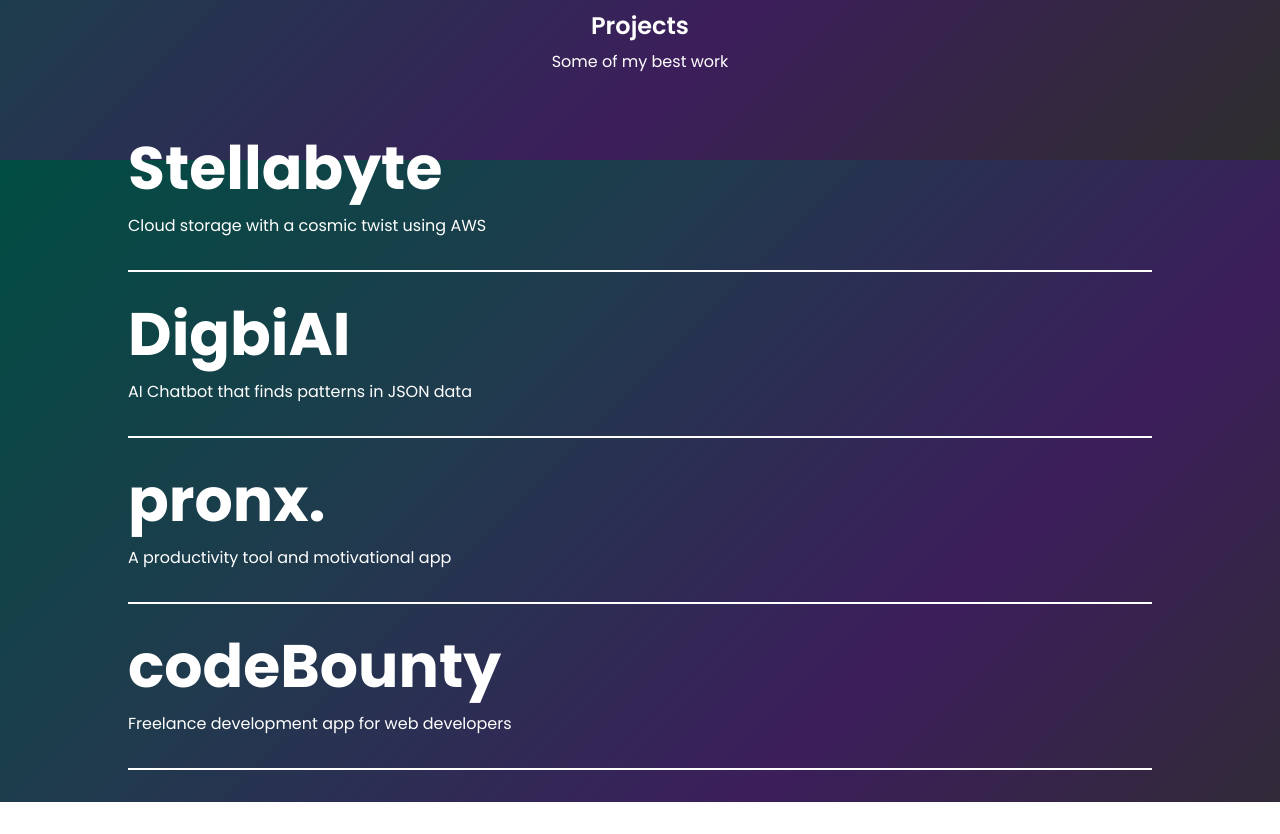
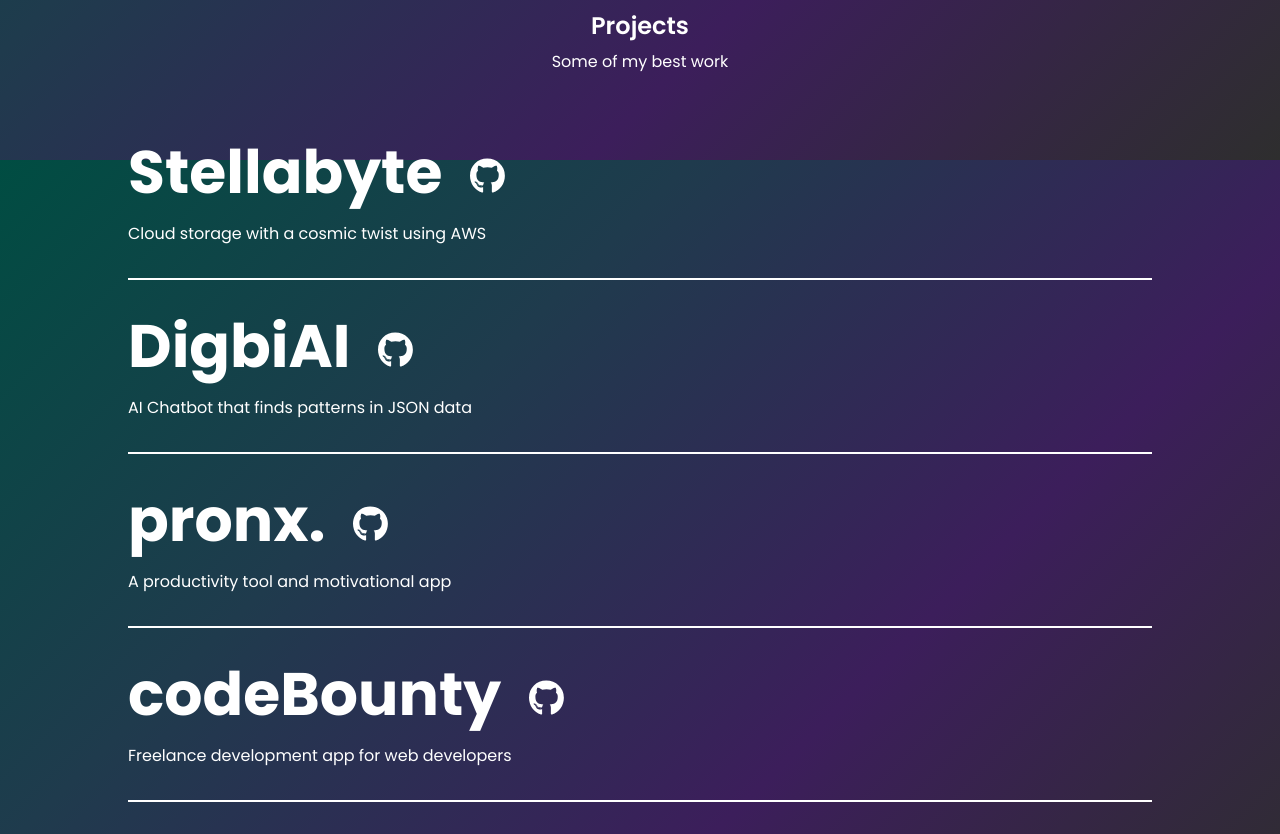
Before and after one commit to bryceberczik/portfolio, a React (Vite) app: page / in a window 1280 px wide. Shown: the part 3040-3874 px from the top of the page. Before the commit the page ends 3842 px from the top, so only its background shows below. Built offline with nearby package versions, Linux system fonts and the light colour scheme.

Commit message:
added and completed project sections for desktop

```diff
--- a/src/components/HoverImageLinks.tsx
+++ b/src/components/HoverImageLinks.tsx
@@ -5,6 +5,8 @@
 import digbiai from "../images/digbi.png";
 import pronx from "../images/pronx.png";
 import codebounty from "../images/codebounty.png";
+import { FontAwesomeIcon } from "@fortawesome/react-fontawesome";
+import { faGithub } from "@fortawesome/free-brands-svg-icons";
 
 export const HoverImageLinks = () => {
   return (
@@ -15,31 +17,35 @@
           subheading="Cloud storage with a cosmic twist using AWS"
           imgSrc={stellabyte}
           href="https://stellabyte-production.up.railway.app"
+          link="https://github.com/ZVKubajak/Stellabyte"
         />
         <Link
           heading="Digbi AI"
           subheading="AI Chatbot that finds patterns in JSON data"
           imgSrc={digbiai}
           href="https://digbiai.com"
+          link="https://github.com/bryceberczik/Digbi-AI"
         />
         <Link
           heading="pronx."
           subheading="A productivity tool and motivational app"
           imgSrc={pronx}
           href="https://pronx-p203.onrender.com"
+          link="https://github.com/bryceberczik/pronx"
         />
         <Link
           heading="codeBounty"
           subheading="Freelance development app for web developers"
           imgSrc={codebounty}
           href="https://codebounty.onrender.com/"
+          link="https://github.com/bryceberczik/codeBounty"
         />
       </div>
     </section>
   );
 };
 
-const Link = ({ heading, imgSrc, subheading, href }: any) => {
+const Link = ({ heading, imgSrc, subheading, href, link }: any) => {
   const ref = useRef<HTMLAnchorElement>(null);
 
   const x = useMotionValue(0);
@@ -90,8 +96,10 @@
             staggerChildren: 0.075,
             delayChildren: 0.25,
           }}
-          className="relative z-10 flex text-4xl font-bold text-neutral-500 transition-colors duration-500 group-hover:text-neutral-50 md:text-6xl"
+          className="relative z-10 flex text-xl font-bold text-neutral-500 transition-colors duration-500 group-hover:text-neutral-50 md:text-6xl"
         >
+          <div className="flex items-center gap-7 w-full">
+            <div className="flex">
               {heading.split("").map((l: any, i: any) => (
                 <motion.span
                   variants={{
@@ -105,8 +113,19 @@
                   {l}
                 </motion.span>
               ))}
+            </div>
+            <div
+              className="mb-2 icon-container transition duration-300 ease-in-out"
+              onClick={() => window.open(link, "_blank", "noopener,noreferrer")}
+            >
+              <FontAwesomeIcon
+                className="text-white text-4xl icon-active transition duration-300 ease-in-out"
+                icon={faGithub}
+              />
+            </div>
+          </div>
         </motion.span>
-        <span className="relative z-10 mt-4 block text-base text-white transition-colors duration-500 group-hover:text-neutral-50">
+        <span className="relative z-10 mt-4 block text-left text-white transition-colors duration-500 group-hover:text-neutral-50">
           {subheading}
         </span>
       </div>
--- a/src/index.css
+++ b/src/index.css
@@ -69,3 +69,15 @@
 .custom-z {
   z-index: -1;
 }
+
+.icon-active {
+  transition: 0.3s ease-in-out;
+}
+
+.icon-container {
+  transition:0.3s ease-in-out;
+}
+
+.icon-container:hover .icon-active {
+  font-size: 50px
+}
```
Lines whose indentation alone changed are shown as unchanged.
